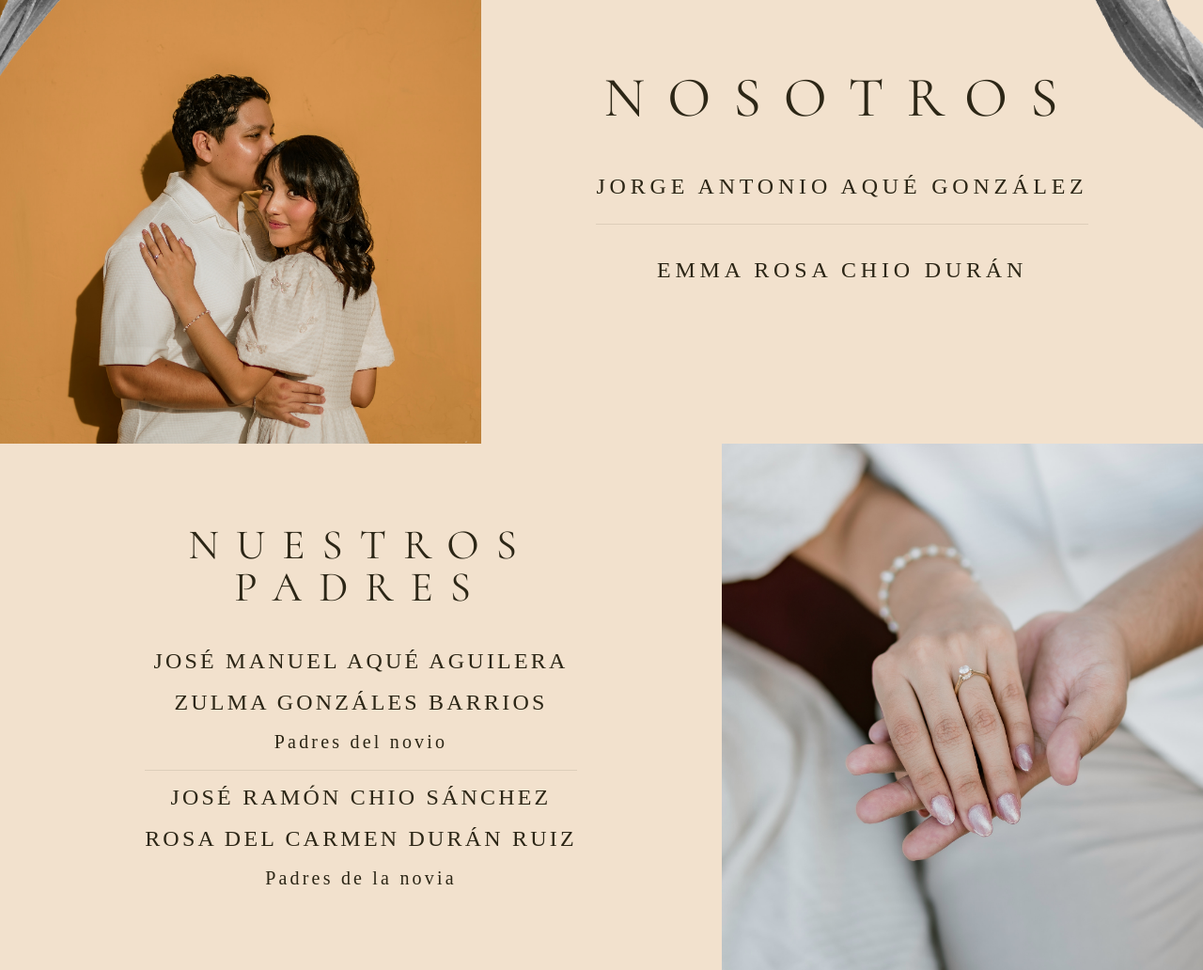
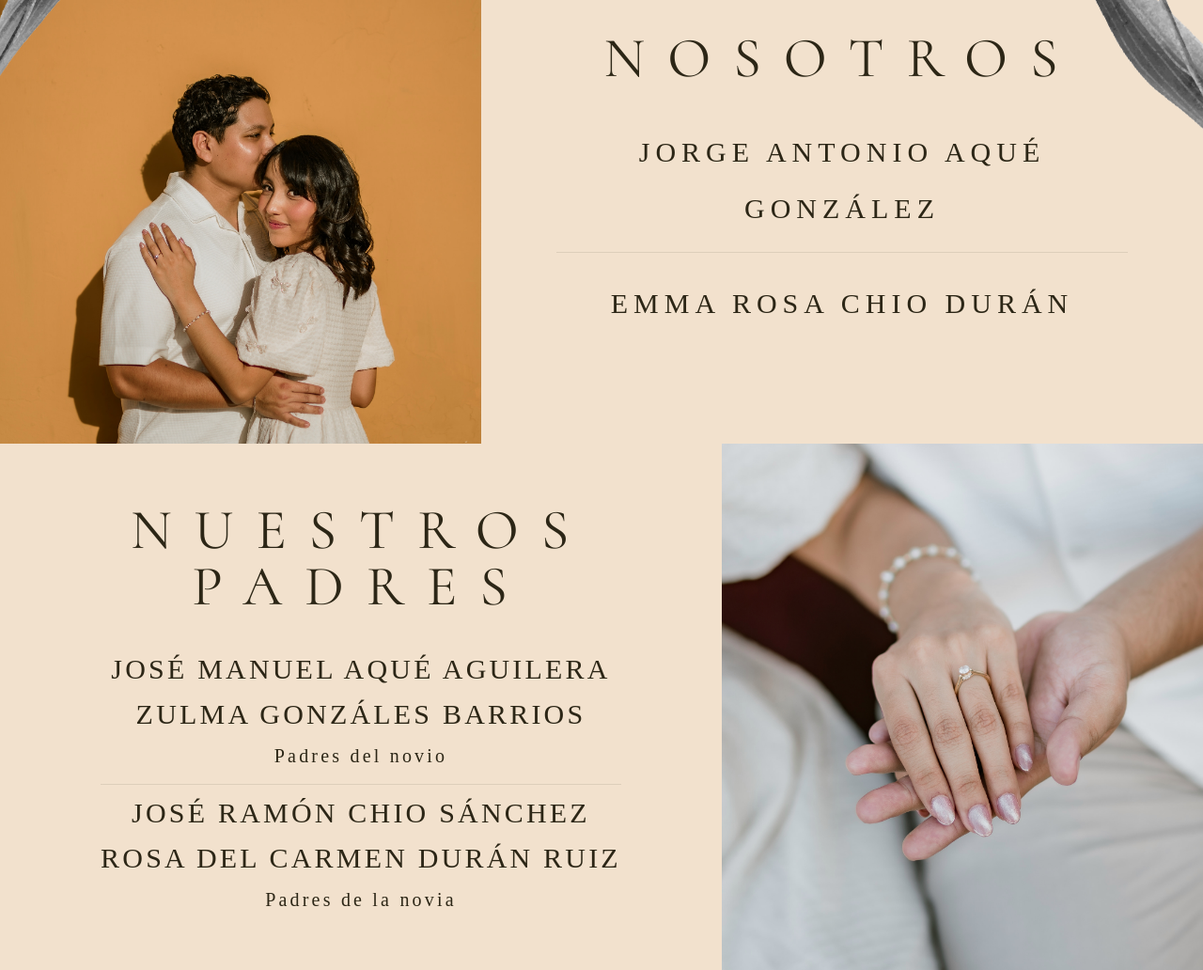
Before and after one commit to RAgredaIpar/invitacion-boda, an Astro site: page / in a window 1280 px wide. Shown: the part 1280-2312 px from the top of the page at 94% size. Built offline with nearby package versions, Linux system fonts and the light colour scheme; Astro itself is replaced by a stand-in of ours; a web font is replaced by a local one.

Commit message:
feat: actualizar tamaño de fuentes

```diff
--- a/src/components/Countdown.astro
+++ b/src/components/Countdown.astro
@@ -91,7 +91,7 @@ const fechaBoda = "2026-09-12T17:00:00";
                 Nosotros
             </h3>
 
-            <div class="space-y-6 font-body text-[#2c2616] text-base md:text-2xl tracking-[0.2em] uppercase leading-loose">
+            <div class="space-y-6 font-body text-[#2c2616] text-base md:text-3xl tracking-[0.2em] uppercase leading-loose">
                 <p class="border-b border-[#2c2616]/10 pb-4">Jorge Antonio Aqué González</p>
                 <p>Emma Rosa Chio Durán</p>
             </div>
@@ -101,16 +101,16 @@ const fechaBoda = "2026-09-12T17:00:00";
     <section class="relative z-20 flex flex-col-reverse md:flex-row w-full h-auto md:h-[70vh] min-h-[500px] md:max-h-[800px] overflow-hidden">
 
         <div class="w-full md:w-3/5 bg-[#f2e1cd] flex flex-col items-center justify-center p-12 md:p-20 text-center">
-            <h3 class="font-wedding text-4xl md:text-[42px] lg:text-[45px] uppercase tracking-[0.4em] text-[#2c2616] mb-10 leading-none">
+            <h3 class="font-wedding text-4xl md:text-[42px] lg:text-6xl uppercase tracking-[0.4em] text-[#2c2616] mb-10 leading-none">
                 Nuestros padres
             </h3>
 
             <div class="space-y-3 font-body text-[#2c2616] tracking-[0.2em] leading-loose">
-                <p class="uppercase text-base md:text-2xl">José Manuel Aqué Aguilera</p>
-                <p class="uppercase text-base md:text-2xl">Zulma Gonzáles Barrios</p>
+                <p class="uppercase text-base md:text-2xl lg:text-3xl">José Manuel Aqué Aguilera</p>
+                <p class="uppercase text-base md:text-2xl lg:text-3xl">Zulma Gonzáles Barrios</p>
                 <p class="border-b border-[#2c2616]/10 pb-4 text-base md:text-xl">Padres del novio</p>
-                <p class="uppercase text-base md:text-2xl">José Ramón Chio Sánchez</p>
-                <p class="uppercase text-base md:text-2xl">Rosa del Carmen Durán Ruiz</p>
+                <p class="uppercase text-base md:text-2xl lg:text-3xl">José Ramón Chio Sánchez</p>
+                <p class="uppercase text-base md:text-2xl lg:text-3xl">Rosa del Carmen Durán Ruiz</p>
                 <p class="text-base md:text-xl">Padres de la novia</p>
             </div>
         </div>
```
